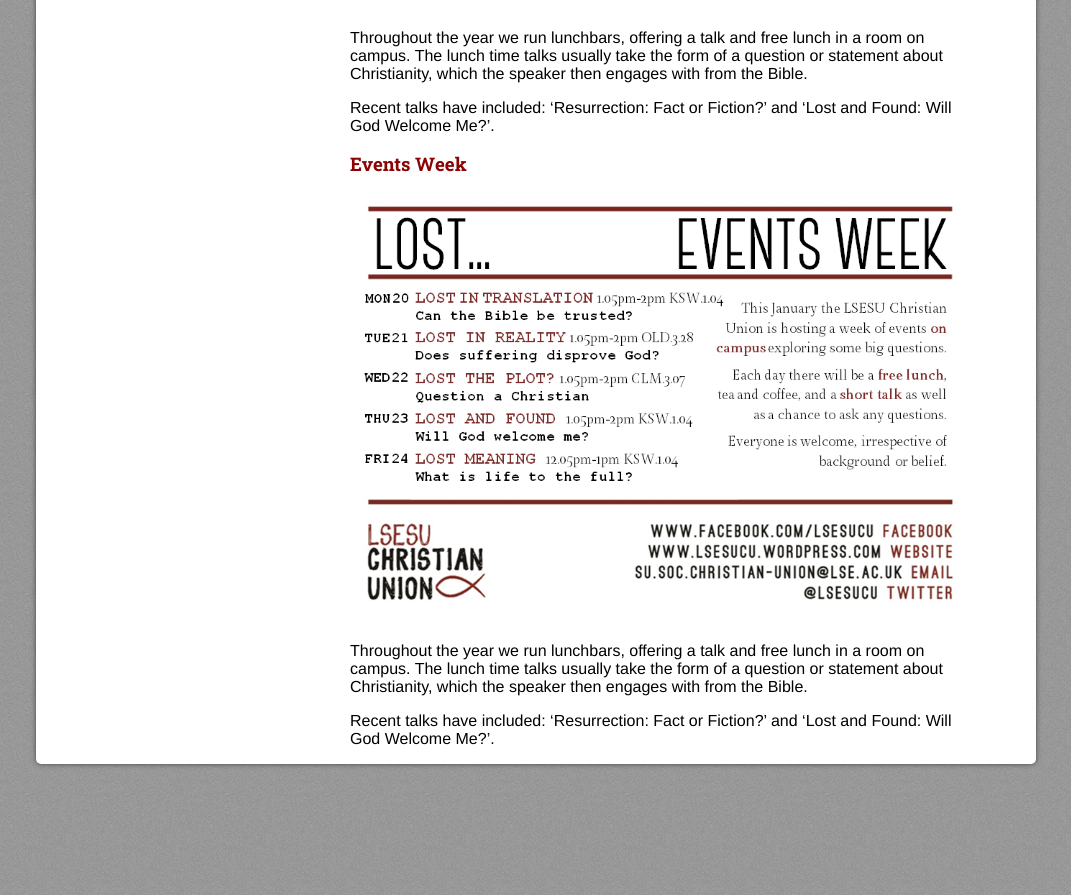
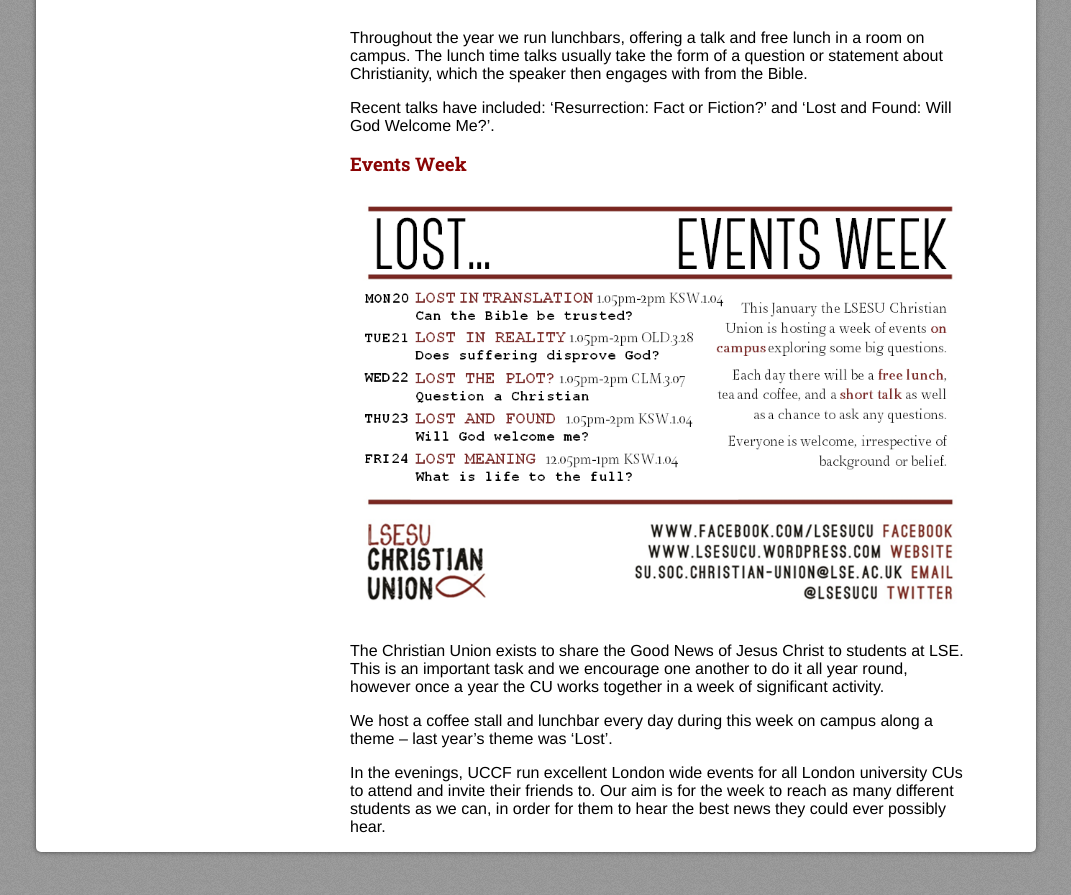
Before and after one commit to timrogers/lsesucu.com, a Jekyll site: the page built from whats-on.html, in a window 1280 px wide and 900 px high, scrolled down 2587 px. Shown: the top 895 px of the window, without its empty margins (104-1175 px from the left). Built offline with Jekyll 4.4.1, drawn with Linux system fonts in a browser that asks for light colours; nearby versions of some CDN libraries; before the commit the page ends 3399 px from its top, so only the background shows below that.

Commit message:
Fix events week text

```diff
--- a/whats-on.html
+++ b/whats-on.html
@@ -45,6 +45,8 @@
 
 <img src="/images/events-week-front.png" />
 
-<p>Throughout the year we run lunchbars, offering a talk and free lunch in a room on campus. The lunch time talks usually take the form of a question or statement about Christianity, which the speaker then engages with from the Bible.</p>
+<p>The Christian Union exists to share the Good News of Jesus Christ to students at LSE. This is an important task and we encourage one another to do it all year round, however once a year the CU works together in a week of significant activity.</p>
 
-<p>Recent talks have included: ‘Resurrection: Fact or Fiction?’ and ‘Lost and Found: Will God Welcome  Me?’.</p>
+<p>We host a coffee stall and lunchbar every day during this week on campus along a theme – last year’s theme was ‘Lost’.</p>
+
+<p>In the evenings, UCCF run excellent London wide events for all London university CUs to attend and invite their friends to. Our aim is for the week to reach as many different students as we can, in order for them to hear the best news they could ever possibly hear.</p>
```
